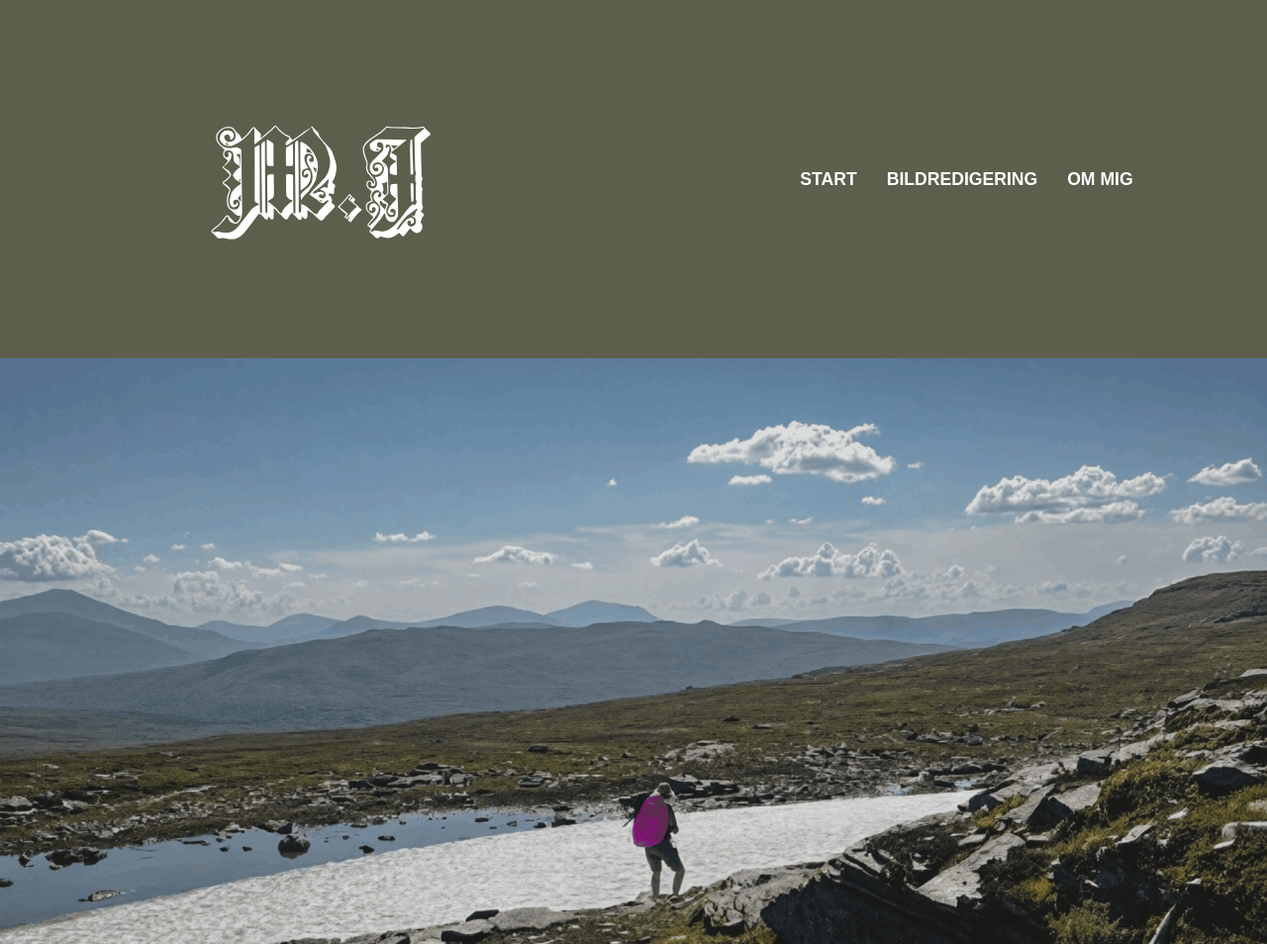
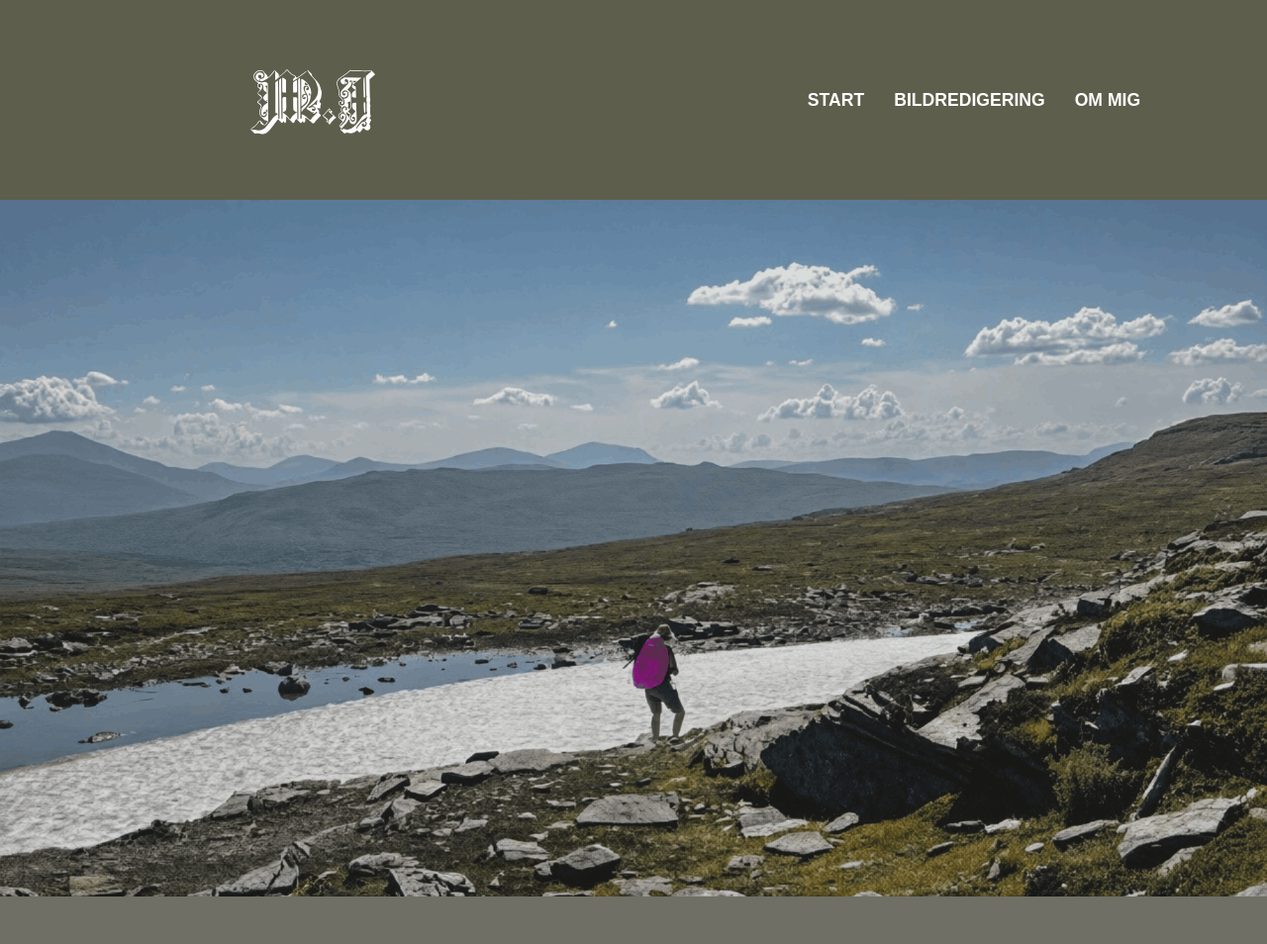
Before and after one commit to MCJ05/bildredigering2, a plain HTML site: page bildredigering.html in a window 1280 px wide. Shown: the top 954 px of the page at 99% size. Drawn offline with Linux system fonts and the light colour scheme.

Commit message:
Minskat loggan och paddingen i header-wrapper

```diff
--- a/css/bild.css
+++ b/css/bild.css
@@ -25,7 +25,10 @@ img {
     flex-direction: column;
     justify-content: space-between;
     align-items: center;
-    padding: 15px;
+}
+
+.header-wrapper img {
+    max-height: 170px;
 }
 
 /* NAV */
@@ -46,6 +49,10 @@ nav ul li a {
 }
 
 /* MAIN */
+main {
+    line-height: 1.5;
+}
+
 .box {
     padding: 20px;
 }
--- a/css/mig.css
+++ b/css/mig.css
@@ -7,6 +7,7 @@
 body {
     margin: 0;
     background-color: rgb(111, 111, 101);
+    line-height: 1.5;
 }
 
 header {
@@ -25,7 +26,10 @@ img {
     flex-direction: column;
     justify-content: space-between;
     align-items: center;
-    padding: 15px 10px;
+}
+
+.header-wrapper img {
+    max-height: 170px;
 }
 
 /* HEADER NAV */
--- a/css/style.css
+++ b/css/style.css
@@ -7,6 +7,7 @@
 body {
     margin: 0;
     background-color: rgb(111, 111, 101);
+    line-height: 1.5;
 }
 
 header {
@@ -25,7 +26,10 @@ img {
     flex-direction: column;
     justify-content: space-between;
     align-items: center;
-    padding: 15px 10px;
+}
+
+.header-wrapper img {
+    max-height: 170px;
 }
 
 /* HEADER NAV */
```
